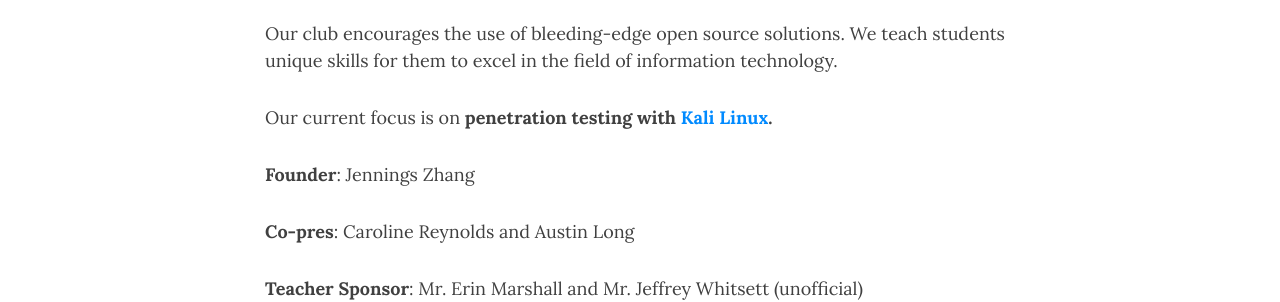
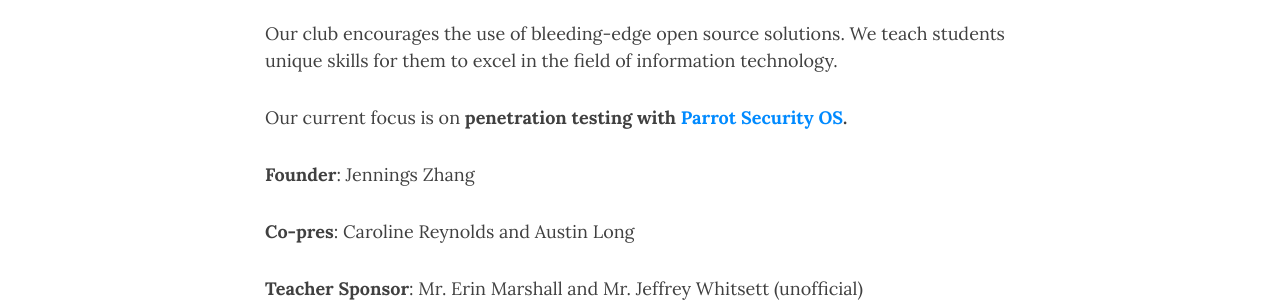
Before and after one commit to wsec/club, a Jekyll site: the page built from docs/about.md, in a window 1280 px wide and 1240 px high. Shown: the part 312-614 px from the top of the window. Built offline with Jekyll 4.4.1, drawn with Linux system fonts in a browser that asks for light colours; nearby versions of some CDN libraries.

Commit message:
Change about.md to mention parrotsec

```diff
--- a/docs/about.md
+++ b/docs/about.md
@@ -6,7 +6,7 @@ subtitle: Linux Club - Systems, Software, Security
 
 Our club encourages the use of bleeding-edge open source solutions. We teach students unique skills for them to excel in the field of information technology.
 
-Our current focus is on **penetration testing with [Kali Linux](https://www.kali.org/).**
+Our current focus is on **penetration testing with [Parrot Security OS](https://parrotsec.org/).**
 
 **Founder**: Jennings Zhang
 
```
